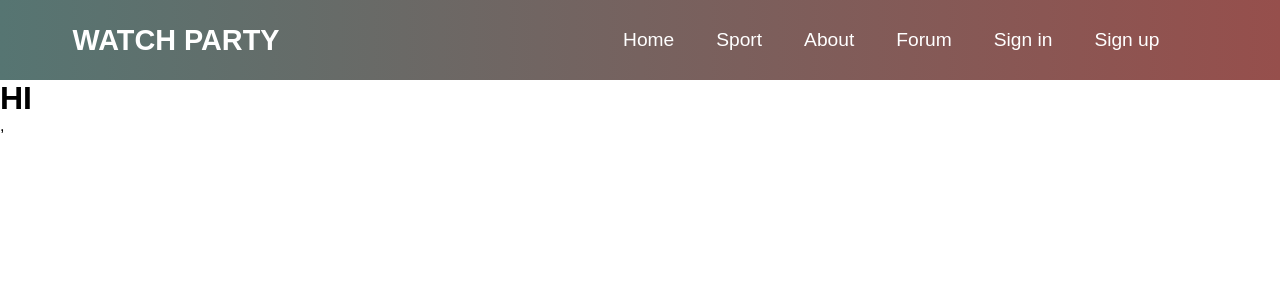
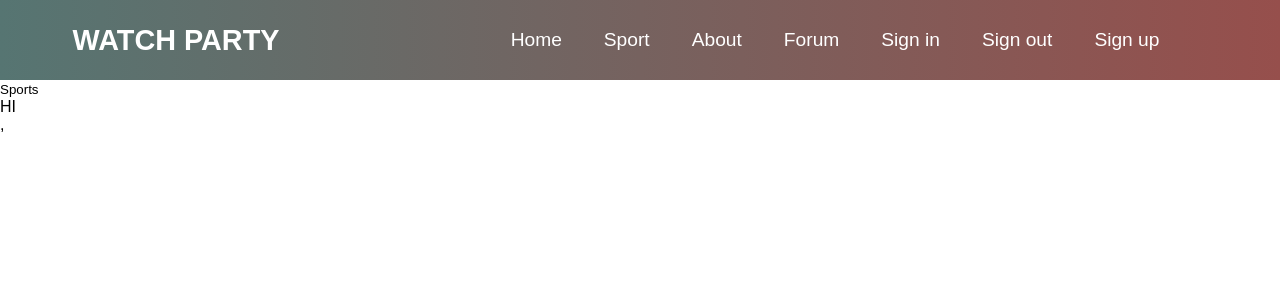
Before and after one commit to iramosromero/WatchParty, a React (Create React App) app: page /home in a window 1280 px wide. Shown: the top 300 px of the page. Built offline with nearby package versions, Linux system fonts and the light colour scheme; no server answers.

Commit message:
sign out page added home is work in progress

```diff
--- a/src/App.js
+++ b/src/App.js
@@ -6,6 +6,7 @@ import NavBar from './frontend/NavBar/NavBar';
 import Home from './frontend/home';
 import LoginForm from './frontend/LoginForm';
 import signUp from './frontend/SignUp';
+import signOut from './frontend/SignOut';
 import Sport from './frontend/Sport';
 import About from './frontend/About';
 import Forum from './frontend/Forum';
@@ -23,6 +24,7 @@ function App() {
         <Route path="/Forum" component={Forum} />
         <Route path="/Sign-in" component={LoginForm} />
         <Route path="/Sign-up" component={signUp} />
+        <Route path="/Sign-out" component={signOut} />
       </div>
     </Router>
   );
--- a/src/frontend/NavBar/MenuItems.js
+++ b/src/frontend/NavBar/MenuItems.js
@@ -25,6 +25,11 @@ export const MenuItems = [
     cName: 'nav-links',
   },
   {
+    title: 'Sign out',
+    url: 'sign-out',
+    cName: 'nav-links',
+  },
+  {
     title: 'Sign up',
     url: 'sign-up',
     cName: 'nav-links',
--- a/src/frontend/NavBar/NavBar.css
+++ b/src/frontend/NavBar/NavBar.css
@@ -21,7 +21,7 @@
 
 .nav-menu {
     display: grid;
-    grid-template-columns: repeat(6, auto);
+    grid-template-columns: repeat(7, auto);
     grid-gap: 10px;
     list-style: none;
     text-align: center;
--- a/src/frontend/Redux/actions/action-creators.js
+++ b/src/frontend/Redux/actions/action-creators.js
@@ -30,7 +30,7 @@ const signUpFailure = (error) => ({
   payload: error,
 });
 
-export const signUp = (user) => function (dispatch) {
+export const signUp = (user, history) => function (dispatch) {
   //const history = useHistory();
   console.log('HIkrfjsgkoglj');
   dispatch(signUpRequest());
@@ -42,7 +42,7 @@ export const signUp = (user) => function (dispatch) {
     .then((response) => {
       const { data } = response.data;
       dispatch(signUpSuccess(data));
-      //history.push('/');
+      history.push('/');
     })
     .catch((error) => {
       console.log(error);
@@ -107,10 +107,11 @@ export const signOutFailure = function () {
 };
 
 export const signOut = function (history) {
+  console.log('in Signout');
   return function (dispatch) {
     dispatch(signOutRequest());
     localStorage.clear();
-    history.push('/signin');
+    history.push('/Sign-in');
     if (localStorage.getItem('USER_TOKEN')) {
       dispatch(signOutFailure());
     } else {
--- /dev/null
+++ b/src/frontend/SignOut.js
@@ -0,0 +1,37 @@
+/* eslint-disable react/jsx-filename-extension */
+/* eslint-disable react/jsx-indent */
+import React from 'react';
+import PropTypes from 'prop-types';
+import { useHistory } from 'react-router-dom';
+import { connect } from 'react-redux';
+import { signOut } from './Redux/actions/action-creators';
+// import { render } from '@testing-library/react';
+
+function mapStateToProps(state) {
+  return {
+    Authenticated: state.isAuthenticated,
+  };
+}
+
+const mapDispatchToProps = (dispatch) => ({
+  userSignOut(history) {
+    dispatch(signOut(history));
+  },
+});
+
+function SignOut({ userSignOut }) {
+  console.log('in signout');
+  const history = useHistory();
+  userSignOut(history);
+  SignOut.propTypes = {
+    // eslint-disable-next-line react/no-deprecated
+    userSignOut: PropTypes.func.isRequired,
+  };
+  return (
+      <div>
+              <h2>You Have been signed out.. hopefully</h2>
+      </div>
+  );
+}
+
+export default connect(mapStateToProps, mapDispatchToProps)(SignOut);
--- a/src/frontend/SignUp.js
+++ b/src/frontend/SignUp.js
@@ -11,7 +11,7 @@
 // eslint-disable-next-line react/no-deprecated
 import React, { useState } from 'react';
 import PropTypes from 'prop-types';
-//import { useHistory } from 'react-router-dom';
+import { useHistory } from 'react-router-dom';
 import { connect } from 'react-redux';
 import { signUp } from './Redux/actions/action-creators';
 
@@ -24,11 +24,11 @@ function mapStateToProps(state) {
 }
 
 const mapDispatchToProps = (dispatch) => ({
-  createuser: (firstname, lastname, username, password) => dispatch(
-    signUp({
+  createuser(firstname, lastname, username, password, history) {
+    dispatch(signUp({
       firstname, lastname, username, password,
-    }),
-  ),
+    }, history));
+  },
 });
 
 const SignUp = ({ createuser }) => {
@@ -71,6 +71,8 @@ const SignUp = ({ createuser }) => {
     // eslint-disable-next-line react/no-deprecated
     createuser: PropTypes.func.isRequired,
   };
+
+  const history = useHistory();
   return (
     <form
       className="Center"
@@ -78,7 +80,7 @@ const SignUp = ({ createuser }) => {
       onChange={(nextValue) => setValue(nextValue)}
       onSubmit={(e) => {
         e.preventDefault();
-        createuser(firstname, lastname, username, password);
+        createuser(firstname, lastname, username, password, history);
       }}
     >
       <div className="form-inner">
--- a/src/frontend/home.js
+++ b/src/frontend/home.js
@@ -1,11 +1,58 @@
+/* eslint-disable react/button-has-type */
+/* eslint-disable no-unused-expressions */
+/* eslint-disable prefer-template */
+/* eslint-disable react/no-array-index-key */
+/* eslint-disable dot-notation */
+/* eslint-disable react/no-unused-state */
+/* eslint-disable react/destructuring-assignment */
 /* eslint-disable react/jsx-filename-extension */
 /* eslint-disable react/prefer-stateless-function */
 import React, { Component } from 'react';
 
 class Home extends Component {
+  constructor(props) {
+    super(props);
+    this.state = {
+      LatestScoreData: { teams: { Match: [] } },
+      Sport: 'basketball',
+      isDropdown: false,
+      useless: '',
+    };
+    this.toggleDropdown = this.toggleDropdown.bind(this);
+  }
+
+  componentDidMount() {
+    const apiUrl = `https://www.thesportsdb.com/api/v1/json/40130162/latest${this.state.Sport}.php`;
+    fetch(apiUrl)
+      .then((response) => response.json())
+      .then((data) => {
+        // this.setState({ LatestScoreData: data });
+        console.log(data);
+      });
+  }
+
+  toggleDropdown() {
+    if (this.state.isDropdown === true) {
+      this.setState({ isDropdown: false });
+    } else {
+      this.setState({ isDropdown: true });
+    }
+    console.log(this.state.isDropdown);
+  }
+
   render() {
+    console.log(JSON.stringify(this.state.LatestScoreData.teams.Match));
     return (
-      <h1>HI</h1>
+      <div>
+        <div>
+          <button type="button" onClick={() => this.toggleDropdown()}>Sports</button>
+        </div>
+        <div>
+          <ul>
+            HI
+          </ul>
+        </div>
+      </div>
     );
   }
 }
```
